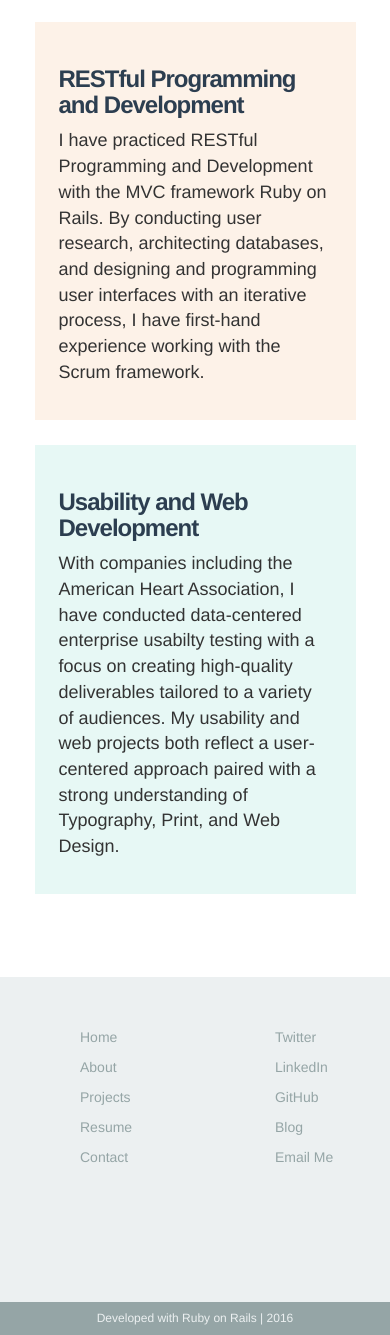
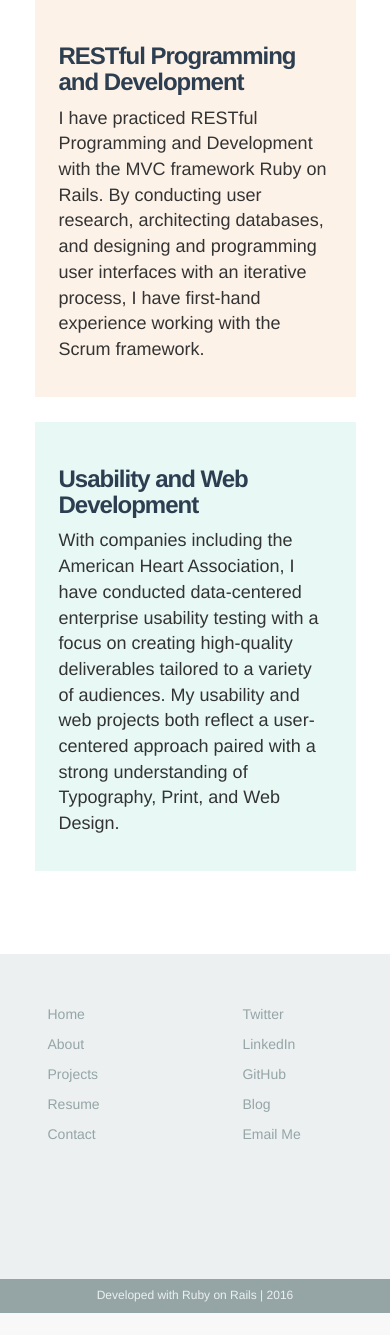
Before and after one commit to VictorEunt/portfolio, a Rails app: page / in a window 390 px wide. Shown: the part 2688-4023 px from the top of the page. After the commit the page ends 4001 px from the top, so only its background shows below. Run offline with Rails 7, Linux system fonts and the light colour scheme; style sheets or scripts are compiled from the project's sources; some libraries are stand-ins or nearby versions.

Commit message:
fixed footer

```diff
--- a/app/views/layouts/_footer.html.erb
+++ b/app/views/layouts/_footer.html.erb
@@ -1,14 +1,14 @@
 <div id="footer_layout">
 	<div class="container-fluid">
     <div class="row">
-      <div class="col-xs-4 col-xs-offset-2 col-lg-3 col-lg-offset-3">
+      <div class="col-xs-4 col-xs-offset-1 col-sm-4 col-sm-offset-2 col-lg-3 col-lg-offset-3">
         <p><%= link_to 'Home', root_path, class: "footer-link" %></p>
         <p><%= link_to 'About', about_path, class: "footer-link" %></p>
         <p><%= link_to 'Projects', projects_path, class: "footer-link" %></p>
         <p><%= link_to "Resume", "estrada_resume.pdf", class: "footer-link" %></p>
         <p><%= link_to 'Contact', contact_path, class: "footer-link" %></p>
       </div>
-      <div class="col-xs-4 col-xs-offset-2 col-lg-3 col-lg-offset-2">
+      <div class="col-xs-4 col-xs-offset-2 col-sm-4 col-sm-offset-2 col-lg-3 col-lg-offset-2">
         <p><%= link_to "Twitter", "https://twitter.com/victoreUNT", :class=>"footer-link" %></p>
         <p><%= link_to "LinkedIn", "https://www.linkedin.com/in/victor-estrada-7927a2125", :class=>"footer-link" %></p>
         <p><%= link_to "GitHub", "https://github.com/VictorEunt", :class=>"footer-link" %></p>
--- a/app/views/pages/about.html.erb
+++ b/app/views/pages/about.html.erb
@@ -1,6 +1,6 @@
 <div class="container-fluid about_header">
   <div class="page-header-default">
-    <h1><small id="about">About <span id="about">Victor<br/></span>Graduating with a Master's in Technical Communication, I work with people everyday to <span class="yellow_accent">write</span>, <span class="yellow_accent">test</span>, and <span class="yellow_accent">design</span> user-centered content.</small></h1>
+    <h1><small id="about">About <span id="about">Victor<br/></span>Graduating with a Master's in Technical Communication, I work with people every day to <span class="yellow_accent">write</span>, <span class="yellow_accent">test</span>, and <span class="yellow_accent">design</span> user-centered content.</small></h1>
   </div>
 </div>
 
--- a/app/views/pages/home.html.erb
+++ b/app/views/pages/home.html.erb
@@ -26,7 +26,7 @@
                    <%= image_tag('overture-background.png') %>
                     <div class="caption">
                       <h3>Student Loans: a Customer Journey</h3>
-                      <p>For an annual confernce by the American Heart Association, I worked on a usability study and created recommendations for a Newsroom website, a conference intranet site for medical journalists.</p>
+                      <p>With UX practices and usability testing, team recommendations were made for the Overture Marketplace site after testing with 37 participants using the remote-testing software, UserZoom.</p>
                     </div>
                 </div>
               </a>
@@ -56,7 +56,7 @@
                    <%= image_tag('aha-logo-background.png') %>
                     <div class="caption">
                       <h3>Journalists on the Go: a Usability Study</h3>
-                      <p>For an annual confernce by the American Heart Association, I worked on a usability study and created recommendations for a Newsroom website, a conference intranet site for medical journalists.</p>
+                      <p>For an annual conference by the American Heart Association, I worked on a usability study and created recommendations for a Newsroom website, a conference intranet site for medical journalists.</p>
                     </div>
                 </div>
               </a>
@@ -103,7 +103,7 @@
           <div class="even-well">
             <div class="well well-lg">
               <h2>Usability and Web Development</h2>
-              <p>With companies including the American Heart Association, I have conducted data-centered enterprise usabilty testing with a focus on creating high-quality deliverables tailored to a variety of audiences. My usability and web projects both reflect a user-centered approach paired with a strong understanding of Typography, Print, and Web Design.</p>
+              <p>With companies including the American Heart Association, I have conducted data-centered enterprise usability testing with a focus on creating high-quality deliverables tailored to a variety of audiences. My usability and web projects both reflect a user-centered approach paired with a strong understanding of Typography, Print, and Web Design.</p>
             </div>
           </div>
         </div>
```
